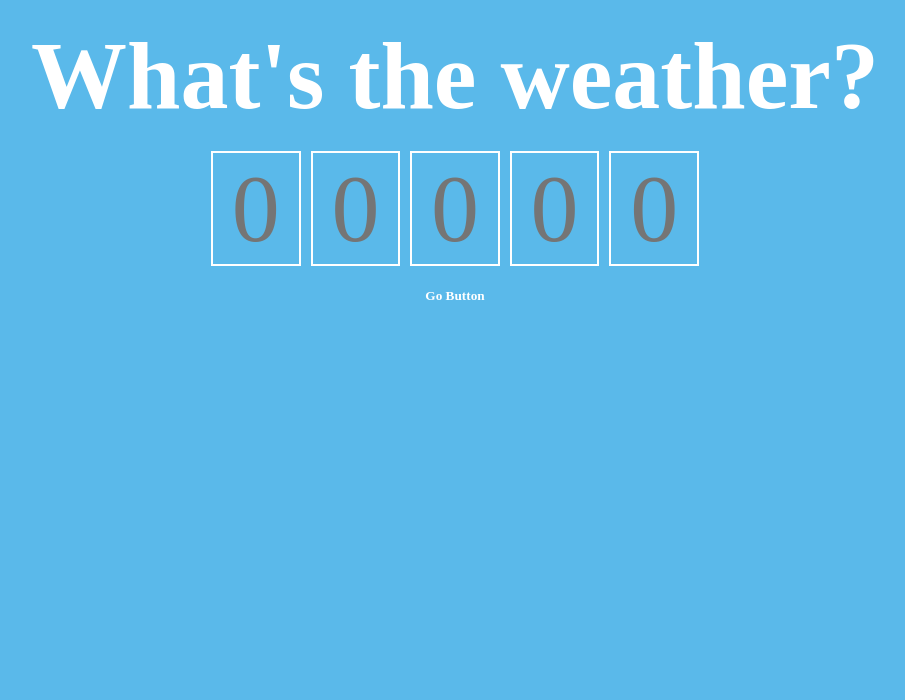
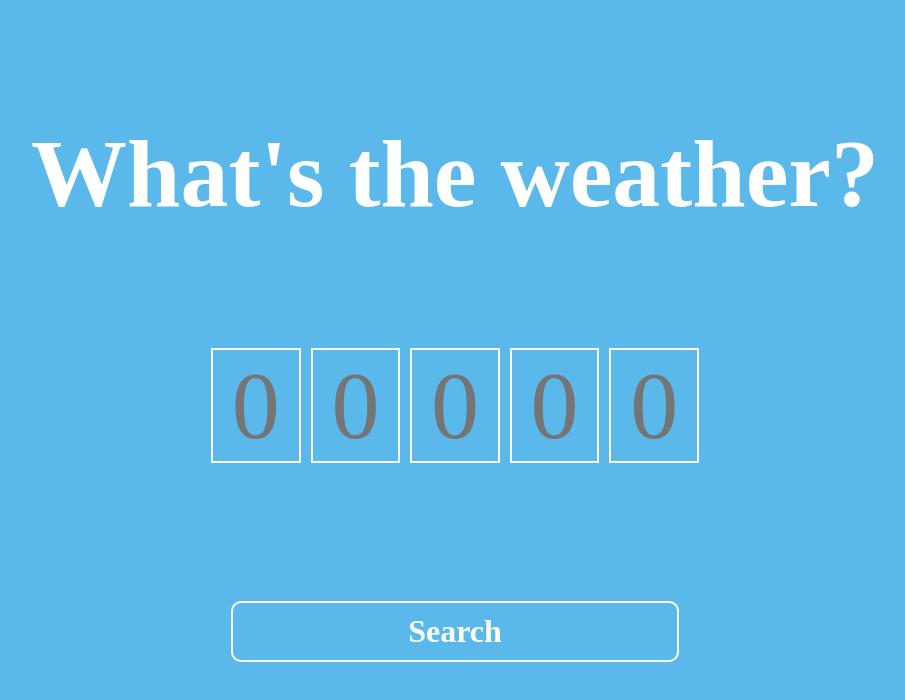
Before and after one commit to macolby14/weather-app, a React (Create React App) app: page / in a window 1280 px wide. Shown: the top 700 px of the page, without its empty margins (185-1090 px from the left). Built offline with nearby package versions, Linux system fonts and the light colour scheme; a web font is replaced by a local one.

Commit message:
Added dummy button to site

```diff
--- a/src/App.js
+++ b/src/App.js
@@ -2,11 +2,7 @@ import React from "react";
 import WeatherDisplay from "./components/containers/WeatherDisplay/WeatherDisplay";
 
 function App() {
-  return (
-    <div className="App">
-      <WeatherDisplay />
-    </div>
-  );
+  return <WeatherDisplay />;
 }
 
 export default App;
--- /dev/null
+++ b/src/components/Button/Button.jsx
@@ -0,0 +1,13 @@
+import React from "react";
+
+import classes from "./Button.module.css";
+
+const Button = props => {
+  return (
+    <button className={classes.Button} onClick={props.click}>
+      {props.children}
+    </button>
+  );
+};
+
+export default Button;
--- /dev/null
+++ b/src/components/Button/Button.module.css
@@ -0,0 +1,16 @@
+.Button {
+  background-color: transparent;
+  border: none;
+  color: white;
+  outline: none;
+  cursor: pointer;
+  font: inherit;
+  padding: 10px;
+  margin: 20px auto;
+  font-weight: bold;
+  font-size: 2em;
+  box-sizing: border-box;
+  border: 2px white solid;
+  border-radius: 10px;
+  width: 35%;
+}
--- a/src/components/Title/Title.module.css
+++ b/src/components/Title/Title.module.css
@@ -2,8 +2,6 @@
 .title {
   font-size: 2.4em;
   font-weight: bolder;
-  height: 100%;
-  margin: 20px 0;
 }
 
 /*Phones in landscape*/
--- a/src/components/containers/WeatherDisplay/WeatherDisplay.jsx
+++ b/src/components/containers/WeatherDisplay/WeatherDisplay.jsx
@@ -2,6 +2,8 @@ import React from "react";
 
 import Title from "../../Title/Title";
 import ZipCode from "../../ZipCode/ZipCode";
+import Button from "../../Button/Button";
+import classes from "./WeatherDisplay.module.css";
 
 class WeatherDisplay extends React.Component {
   state = {
@@ -17,16 +19,22 @@ class WeatherDisplay extends React.Component {
     this.setState({ digits: copyDigits, activeDigitIndex: newDigitIndex });
   };
 
+  searchClickHandler = () => {
+    const searchZipCode = this.state.digits.join("");
+    console.log("Button clicked - asking for weather in", searchZipCode);
+    //will need to send to api and get back data
+  };
+
   render() {
     return (
-      <div className="WeatherDisplay">
+      <div className={classes.WeatherDisplay}>
         <Title> What's the weather? </Title>
         <ZipCode
           digits={this.state.digits}
           digitChanged={this.digitChangedHandler}
           activeDigitIndex={this.state.activeDigitIndex}
         />
-        <h5>Go Button</h5>
+        <Button click={this.searchClickHandler}>Search</Button>
       </div>
     );
   }
--- a/src/components/containers/WeatherDisplay/WeatherDisplay.module.css
+++ b/src/components/containers/WeatherDisplay/WeatherDisplay.module.css
@@ -0,0 +1,6 @@
+.WeatherDisplay {
+  height: 100%;
+  display: flex;
+  flex-direction: column;
+  justify-content: space-evenly;
+}
--- a/src/index.css
+++ b/src/index.css
@@ -1,4 +1,7 @@
-body {
+html,
+body,
+#root {
+  height: 100%;
   margin: 0;
   font-family: -apple-system, BlinkMacSystemFont, "Segoe UI", "Roboto", "Oxygen",
     "Ubuntu", "Cantarell", "Fira Sans", "Droid Sans", "Helvetica Neue",
```
Also changed, not shown: public/index.html (+0 -10 lines).
